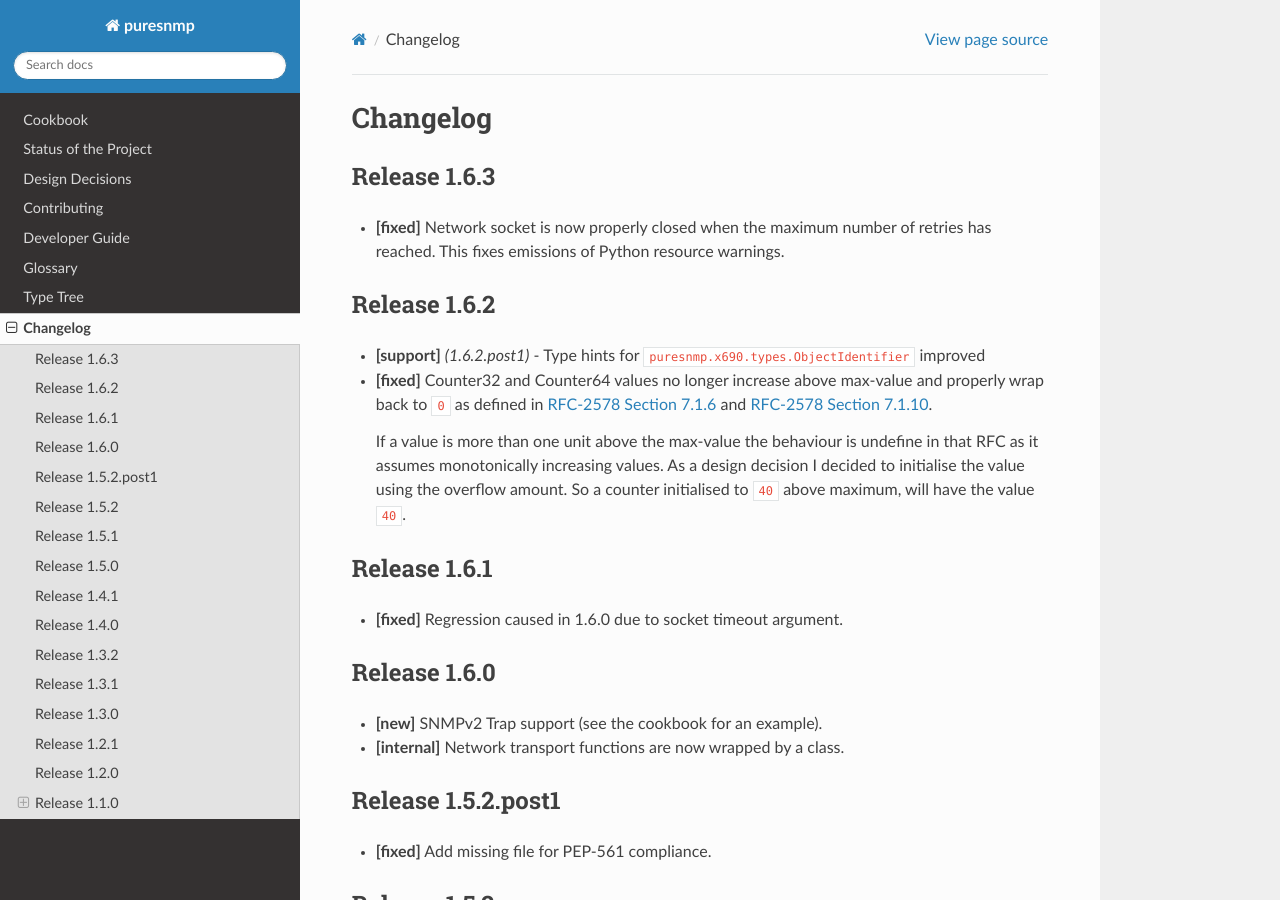
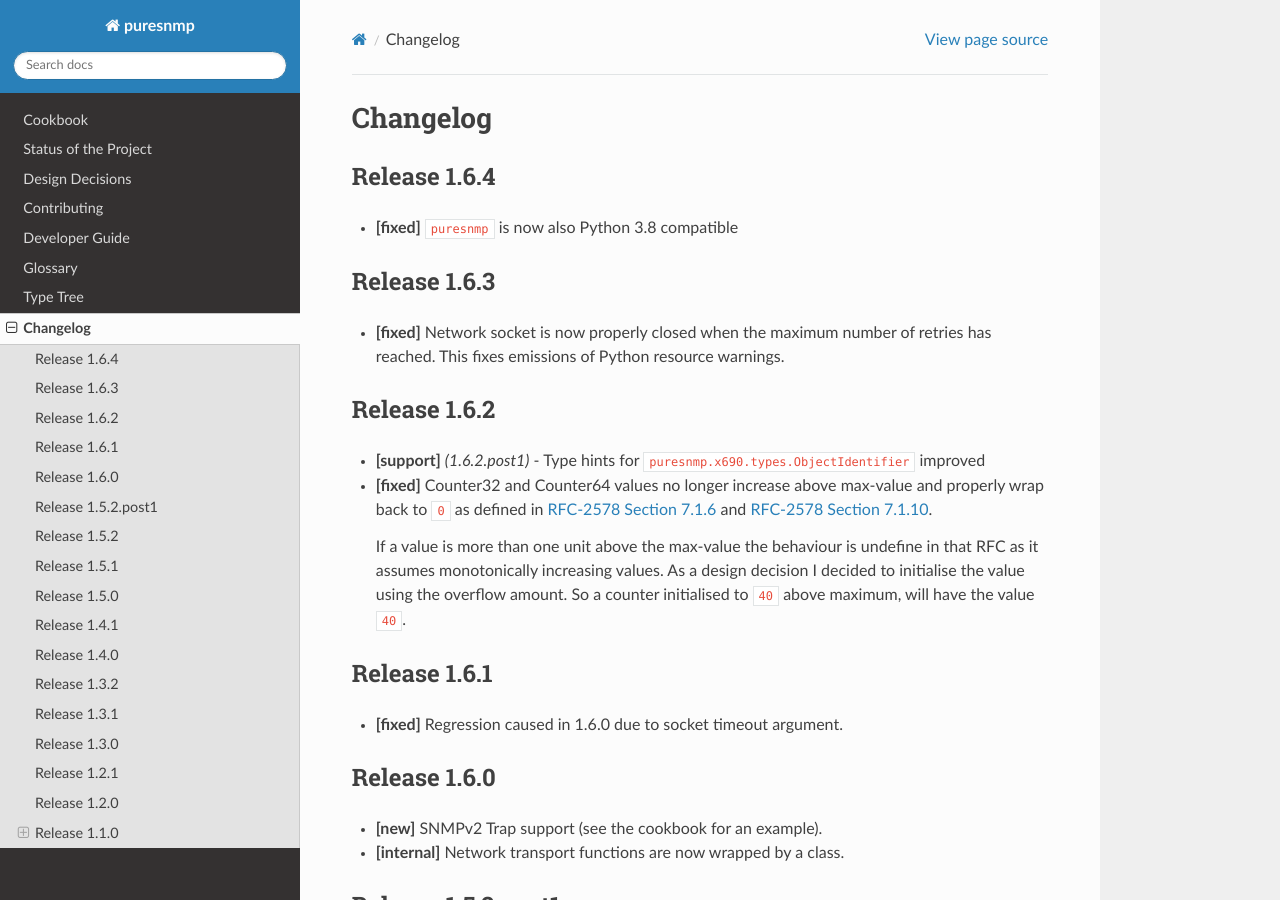
Before and after one commit to exhuma/puresnmp, a Sphinx documentation site: the page built from docs/changelog.rst, in a window 1280 px wide and 900 px high. Built offline with Sphinx 7.4.7 and the Read the Docs theme 2.0.0, drawn with Linux system fonts in a browser that asks for light colours; the version number could not be read and is left out.

Commit message:
Update changelog

```diff
--- a/docs/changelog.rst
+++ b/docs/changelog.rst
@@ -1,5 +1,11 @@
 Changelog
 =========
+
+Release 1.6.4
+~~~~~~~~~~~~~
+
+* **[fixed]** ``puresnmp`` is now also Python 3.8 compatible
+
 
 Release 1.6.3
 ~~~~~~~~~~~~~
```
